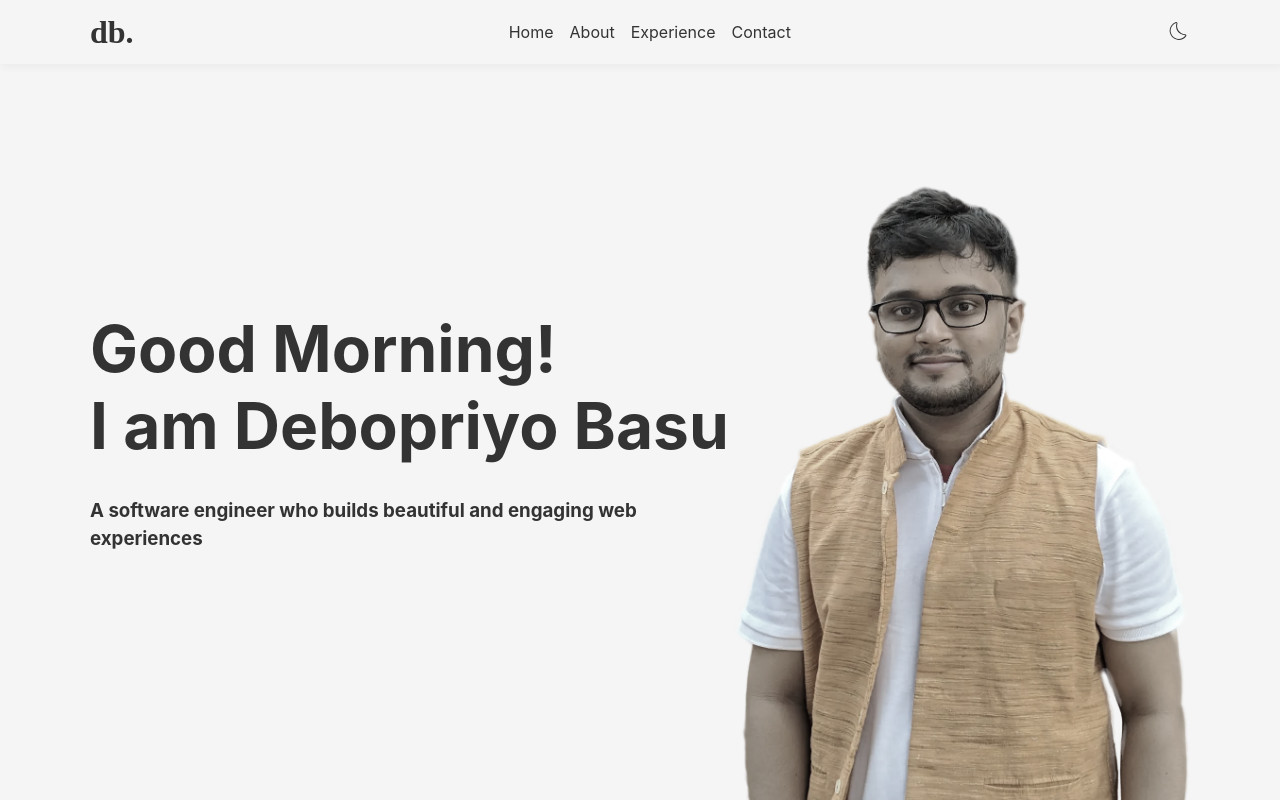
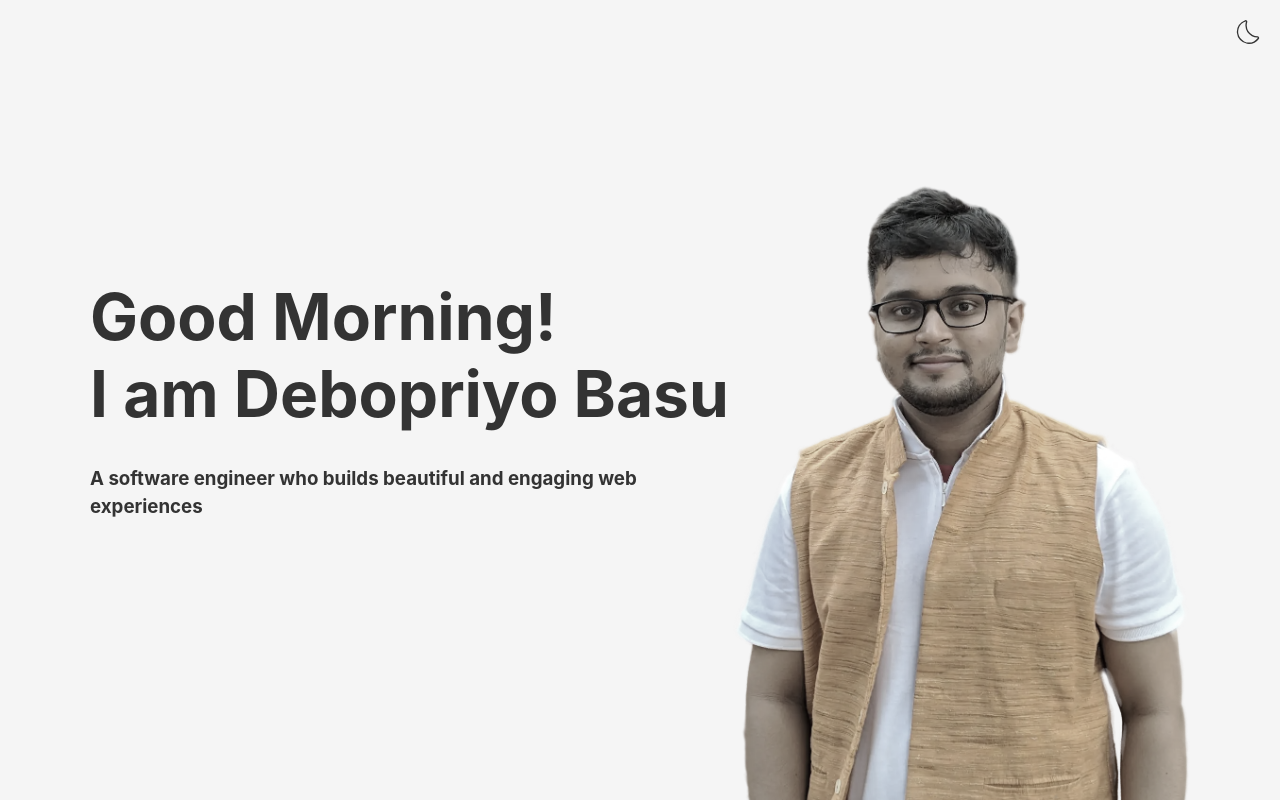
Before and after one commit to debopriyobasu/portfolio, a React (Vite) app: page / in a window 1280 px wide. Built offline with nearby package versions, Linux system fonts and the light colour scheme.

Commit message:
impr: removed header and added autoprefixer

```diff
--- a/package.json
+++ b/package.json
@@ -18,10 +18,12 @@
     "@types/react": "^18.2.55",
     "@types/react-dom": "^18.2.19",
     "@vitejs/plugin-react": "^4.2.1",
+    "autoprefixer": "^10.4.18",
     "eslint": "^8.56.0",
     "eslint-plugin-react": "^7.33.2",
     "eslint-plugin-react-hooks": "^4.6.0",
     "eslint-plugin-react-refresh": "^0.4.5",
+    "postcss": "^8.4.36",
     "vite": "^5.1.0"
   },
   "browserslist": [
--- a/src/App.jsx
+++ b/src/App.jsx
@@ -1,11 +1,11 @@
-import Header from "./components/Header";
 import HeroSection from "./components/HeroSection";
+import ThemeFab from "./components/ThemeFab";
 function App() {
   return (
-    <>
-      <Header />
+    <main>
+      <ThemeFab />
       <HeroSection />
-    </>
+    </main>
   );
 }
 
--- a/src/components/Header.css
+++ /dev/null
@@ -1,52 +0,0 @@
-header {
-  -webkit-box-shadow: 3px 3px 7px 2px rgba(0, 0, 0, 0.03);
-  box-shadow: 3px 3px 7px 2px rgba(0, 0, 0, 0.03);
-  height: 4rem;
-  display: -webkit-box;
-  display: -ms-flexbox;
-  display: flex;
-  -ms-flex-wrap: wrap;
-  flex-wrap: wrap;
-  -webkit-box-align: center;
-  -ms-flex-align: center;
-  align-items: center;
-}
-[data-theme="dark"] header {
-  -webkit-box-shadow: 3px 3px 7px 2px rgba(255, 255, 255, 0.03);
-  box-shadow: 3px 3px 7px 2px rgba(255, 255, 255, 0.03);
-}
-[data-theme="dark"] a,
-[data-theme="dark"] a:visited {
-  color: var(--font-dark);
-}
-header > .container {
-  display: -webkit-box;
-  display: -ms-flexbox;
-  display: flex;
-  -webkit-box-pack: justify;
-  -ms-flex-pack: justify;
-  justify-content: space-between;
-  -webkit-box-align: center;
-  -ms-flex-align: center;
-  align-items: center;
-}
-#logo {
-  font-size: 2rem;
-  font-weight: bold;
-  font-family: cursive;
-  cursor: pointer;
-}
-header button {
-  outline: none;
-  border: none;
-  background-color: inherit;
-  color: inherit;
-}
-.theme-icon {
-  width: 1.5rem;
-  height: 1.5rem;
-  color: inherit;
-}
-[data-theme="dark"] .theme-icon {
-  color: var(--font-dark);
-}
--- a/src/components/Header.jsx
+++ /dev/null
@@ -1,42 +0,0 @@
-import Navbar from "./Navbar";
-import "./Header.css";
-import { CiLight } from "react-icons/ci";
-import { CiDark } from "react-icons/ci";
-import { useState } from "react";
-
-const Header = () => {
-  const [isDark, setIsDark] = useState(false);
-
-  const toggleTheme = () => {
-    const root = document.documentElement;
-    if (isDark) {
-      root.setAttribute("data-theme", "light");
-      setIsDark(false);
-    } else {
-      root.setAttribute("data-theme", "dark");
-      setIsDark(true);
-    }
-  };
-
-  return (
-    <header id="header">
-      <div className="container">
-        <p id="logo">db.</p>
-        <Navbar />
-        <button
-          onClick={toggleTheme}
-          aria-label="Toggle Light/Dark Theme"
-          type="button"
-        >
-          {isDark ? (
-            <CiLight className="theme-icon" />
-          ) : (
-            <CiDark className="theme-icon" />
-          )}
-        </button>
-      </div>
-    </header>
-  );
-};
-
-export default Header;
--- a/src/components/HeroSection.jsx
+++ b/src/components/HeroSection.jsx
@@ -1,4 +1,4 @@
-import "./HeroSection.css";
+import "../styles/HeroSection.css";
 import useGreeting from "../hooks/useGreeting";
 import heroImage from "../assets/hero_image.webp";
 const HeroSection = () => {
--- a/src/components/Navbar.css
+++ /dev/null
@@ -1,7 +0,0 @@
-nav ul {
-  display: flex;
-  gap: 1rem;
-}
-nav > ul > li {
-  list-style-type: none;
-}
--- a/src/components/Navbar.jsx
+++ /dev/null
@@ -1,23 +0,0 @@
-import "./Navbar.css";
-const Navbar = () => {
-  return (
-    <nav>
-      <ul>
-        <li>
-          <a href="">Home</a>
-        </li>
-        <li>
-          <a href="">About</a>
-        </li>
-        <li>
-          <a href="">Experience</a>
-        </li>
-        <li>
-          <a href="">Contact</a>
-        </li>
-      </ul>
-    </nav>
-  );
-};
-
-export default Navbar;
--- /dev/null
+++ b/src/components/ThemeFab.jsx
@@ -0,0 +1,33 @@
+import { CiLight } from "react-icons/ci";
+import { CiDark } from "react-icons/ci";
+import { useState } from "react";
+import "../styles/ThemeFab.css";
+const ThemeFab = () => {
+  const [isDark, setIsDark] = useState(false);
+
+  const toggleTheme = () => {
+    const root = document.documentElement;
+    if (isDark) {
+      root.setAttribute("data-theme", "light");
+      setIsDark(false);
+    } else {
+      root.setAttribute("data-theme", "dark");
+      setIsDark(true);
+    }
+  };
+  return (
+    <button
+      onClick={toggleTheme}
+      aria-label="Toggle Light/Dark Theme"
+      type="button"
+    >
+      {isDark ? (
+        <CiLight className="theme-icon" />
+      ) : (
+        <CiDark className="theme-icon" />
+      )}
+    </button>
+  );
+};
+
+export default ThemeFab;
--- a/src/index.css
+++ b/src/index.css
@@ -6,8 +6,6 @@
   text-rendering: optimizeLegibility;
   -webkit-font-smoothing: antialiased;
   -moz-osx-font-smoothing: grayscale;
-  -webkit-transition: background-color 0.5s ease-in-out;
-  -o-transition: background-color 0.5s ease-in-out;
   transition: background-color 0.5s ease-in-out;
   --bg-dark: #333333;
   --font-dark: #f0f0f0;
@@ -31,7 +29,6 @@
 *::after {
   margin: 0;
   padding: 0;
-  -webkit-box-sizing: border-box;
   box-sizing: border-box;
 }
 
@@ -41,8 +38,6 @@ h3,
 h4,
 p,
 a {
-  -webkit-transition: color 0.2s ease-in-out;
-  -o-transition: color 0.2s ease-in-out;
   transition: color 0.2s ease-in-out;
 }
 
@@ -81,6 +76,9 @@ p {
   margin-top: 2rem;
 }
 
+main {
+  position: relative;
+}
 @media (width < 1200px) {
   .container {
     max-width: 996px;
--- a/src/components/HeroSection.css
+++ b/src/styles/HeroSection.css
@@ -1,65 +1,42 @@
 section#hero {
-  display: -ms-grid;
   display: grid;
-  -ms-grid-columns: (1fr) [12];
   grid-template-columns: repeat(12, 1fr);
-  -ms-flex-pack: distribute;
   justify-content: space-around;
-  -webkit-box-align: center;
-  -ms-flex-align: center;
   align-items: center;
-  height: calc(100dvh - 4rem);
+  height: 100dvh;
 }
 #hero-text {
-  -ms-grid-column: 1;
-  -ms-grid-column-span: 7;
   grid-column: 1 / span 7;
 }
 figure {
-  -ms-grid-column: 8;
-  -ms-grid-column-span: 5;
   grid-column: 8 / span 5;
   align-self: flex-end;
 }
 figure img {
   vertical-align: bottom;
 }
-hr.gradient-overlay {
-  height: 0;
-  width: 0;
-  margin: 0;
-  padding: 0;
-  line-height: 0;
+.gradient-overlay {
   display: none;
 }
 #hero-image {
-  -webkit-filter: grayscale(0.7);
   filter: grayscale(0.7);
-  -o-object-fit: contain;
   object-fit: contain;
   width: 100%;
 }
 #hero-image:hover {
-  -webkit-filter: grayscale(0);
   filter: grayscale(0);
-  -webkit-transition: -webkit-filter 0.5s ease-in-out;
-  transition: -webkit-filter 0.5s ease-in-out;
   transition: filter 0.5s ease-in-out;
-  transition: filter 0.5s ease-in-out, -webkit-filter 0.5s ease-in-out;
 }
 @media (width <= 1024px) {
   section#hero {
-    -ms-grid-columns: (1fr) [4];
     grid-template-columns: repeat(4, 1fr);
     position: relative;
-    height: auto;
+    overflow: hidden;
   }
   figure {
-    -ms-grid-column: 1;
-    -ms-grid-column-span: 4;
     grid-column: 1 / span 4;
   }
-  hr.gradient-overlay {
+  .gradient-overlay {
     display: block;
   }
   .gradient-overlay::before {
@@ -71,13 +48,6 @@ hr.gradient-overlay {
     height: 100%;
   }
   [data-theme="light"] .gradient-overlay::before {
-    background-image: -webkit-gradient(
-      linear,
-      left bottom,
-      left top,
-      from(rgba(255, 255, 255, 0.8)),
-      to(transparent)
-    );
     background-image: linear-gradient(
       to top,
       rgba(255, 255, 255, 0.8),
@@ -85,21 +55,12 @@ hr.gradient-overlay {
     );
   }
   [data-theme="dark"] .gradient-overlay::before {
-    background-image: -webkit-gradient(
-      linear,
-      left bottom,
-      left top,
-      from(rgba(0, 0, 0, 0.8)),
-      to(transparent)
-    );
     background-image: linear-gradient(to top, rgba(0, 0, 0, 0.8), transparent);
   }
   #hero-image {
     padding-top: 2rem;
   }
   #hero-text {
-    -ms-grid-column: 1;
-    -ms-grid-column-span: 4;
     grid-column: 1 / span 4;
     position: absolute;
     bottom: 0;
@@ -113,14 +74,10 @@ hr.gradient-overlay {
   }
 
   #hero-text > * {
-    -webkit-filter: contrast(1.5);
     filter: contrast(1.5);
   }
 }
 @media (width < 768px) {
-  section#hero {
-    height: auto;
-  }
   #hero-text {
     height: auto;
   }
--- /dev/null
+++ b/src/styles/ThemeFab.css
@@ -0,0 +1,19 @@
+.theme-icon {
+  width: 2rem;
+  height: 2rem;
+}
+button {
+  position: absolute;
+  right: 1rem;
+  top: 1rem;
+  z-index: 3;
+  background-color: transparent;
+  outline: none;
+  border: none;
+}
+[data-theme="dark"] .theme-icon {
+  color: var(--font-dark);
+}
+[data-theme="light"] .theme-icon {
+  color: var(--font-light);
+}
--- a/vite.config.js
+++ b/vite.config.js
@@ -1,6 +1,12 @@
 import { defineConfig } from "vite";
 import react from "@vitejs/plugin-react";
+import autoprefixer from "autoprefixer";
 // https://vitejs.dev/config/
 export default defineConfig({
   plugins: [react()],
+  css: {
+    postcss: {
+      plugins: [autoprefixer()],
+    },
+  },
 });
```
Also changed, not shown: 1 other file (tests, documents, lock files or other folders).
